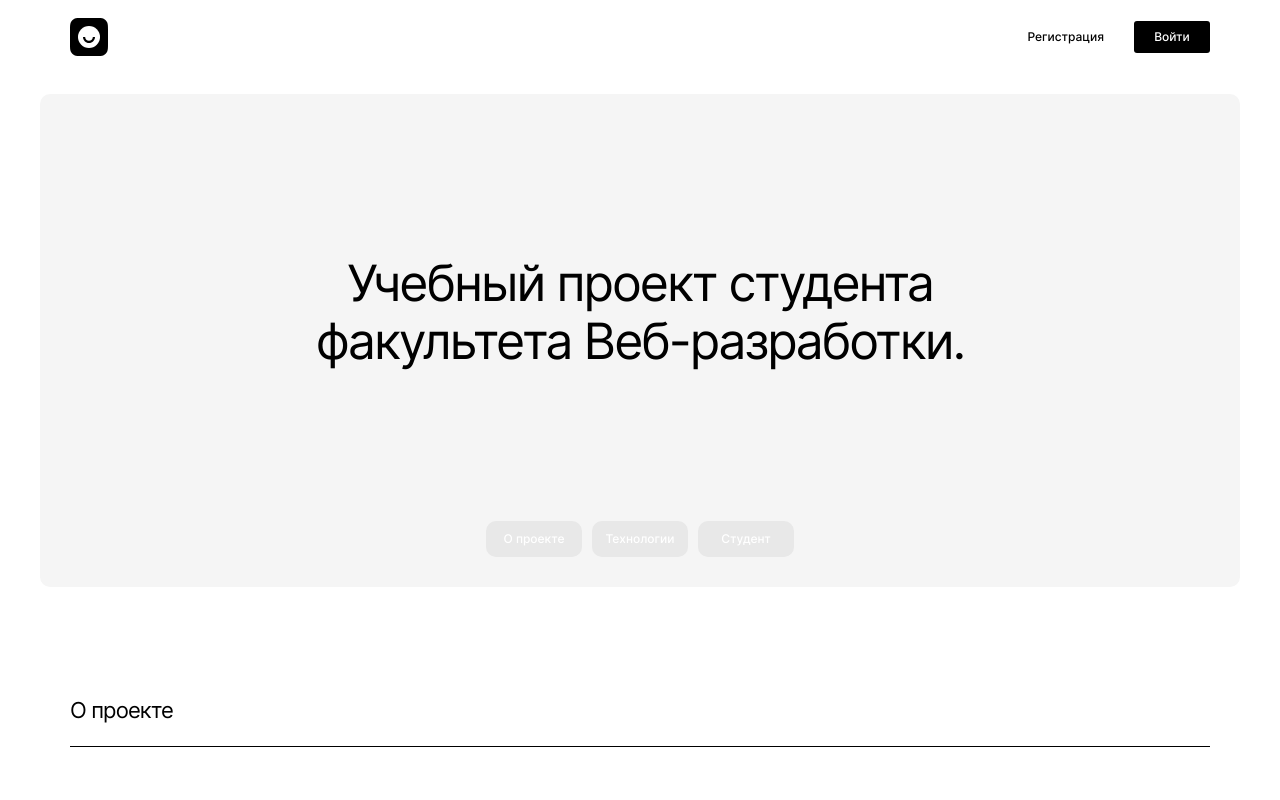
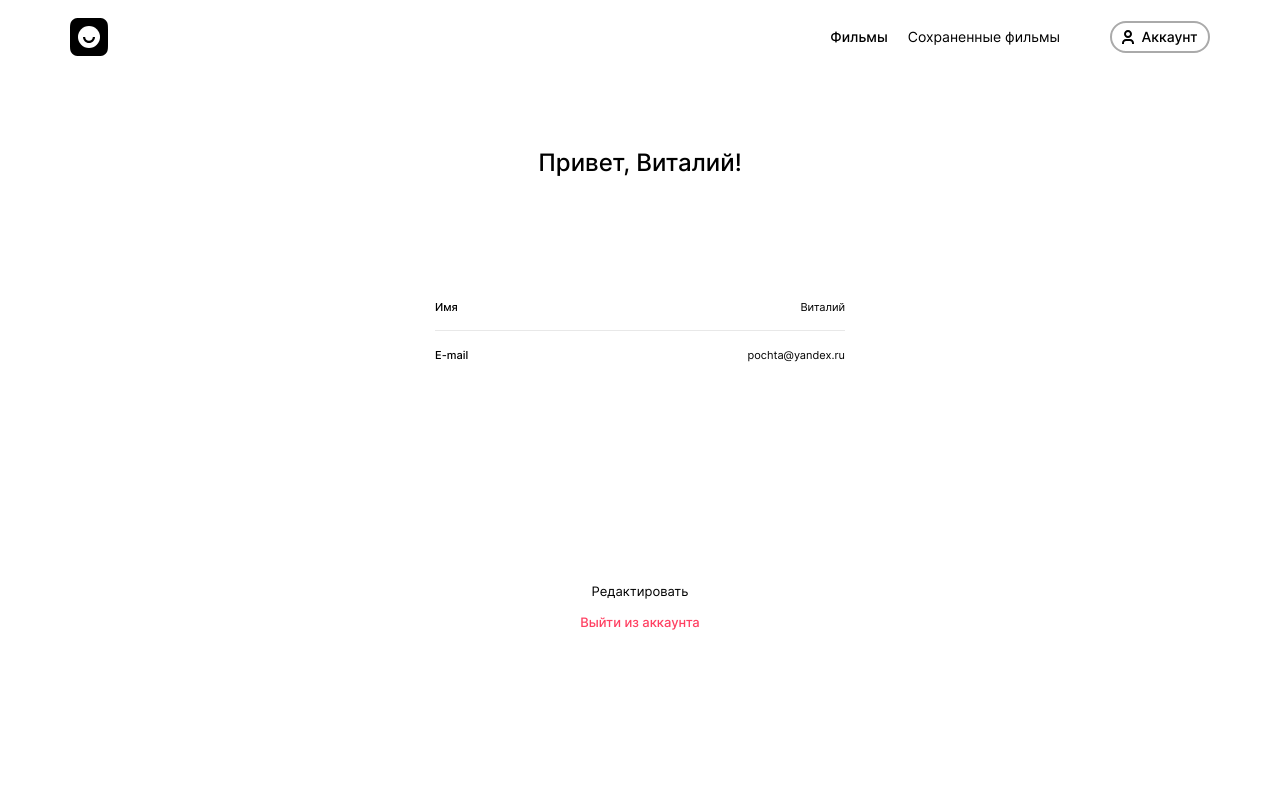
Before and after one commit to AlexTolevich/movies-explorer-frontend, a React (Create React App) app: page /profile in a window 1280 px wide. Before the commit this address led to /. Shown: the top 800 px of the page. Built offline with nearby package versions, Linux system fonts and the light colour scheme.

Commit message:
feat: develop a component of the Profile

```diff
--- a/src/components/App/App.js
+++ b/src/components/App/App.js
@@ -5,6 +5,7 @@ import './App.css';
 import Main                                   from '../Main/Main.js';
 import Movies                                 from '../Movies/Movies.js';
 import SavedMovies                            from '../SavedMovies/SavedMovies.js';
+import Profile                                from '../Profile/Profile.js';
 import {movies}                               from '../../utils/demo_movies.js';
 import {savedMovies}                          from '../../utils/saved_movies.js'
 
@@ -13,6 +14,15 @@ function App() {
   return (
     <div className="app">
       <Routes>
+
+        <Route path="/profile"
+               element={
+                 <Profile
+                   loggedIn={true}
+                   userName={'Виталий'}
+                 />
+               }
+        />
 
         <Route path="/movies"
                element={
--- a/src/components/Profile/Profile.css
+++ b/src/components/Profile/Profile.css
@@ -0,0 +1,85 @@
+.profile {
+  min-height: 626px;
+  padding: 74px 70px 70px;
+  display: flex;
+  flex-direction: column;
+  align-items: center;
+  box-sizing: border-box;
+}
+
+.profile__header {
+  margin: 0 auto;
+  font-weight: 500;
+  font-size: 24px;
+  line-height: 1.21;
+  padding-bottom: 124px;
+}
+
+.profile__form {
+  display: flex;
+  flex-direction: column;
+  width: 410px;
+  justify-content: center;
+
+}
+
+.profile__input-container {
+  display: flex;
+  justify-content: space-between;
+  padding: 0 0 16px;
+  border-bottom: solid 1px #e8e8e8;
+}
+
+.profile__input-container:last-of-type {
+  padding: 18px 0 0;
+  border-bottom: none;
+}
+
+.profile__label {
+  font-weight: 500;
+  font-size: 11px;
+  line-height: 1.18;
+}
+
+.profile__input {
+  font-weight: 400;
+  font-size: 11px;
+  line-height: 1.18;
+  text-align: right;
+  background-color: #fff;
+  color: #000;
+  border: none;
+  outline: none;
+  flex-grow: 1;
+  padding: 0 0 0 4px;
+}
+
+.profile__input::placeholder{
+  color: #000;
+  background-color: #fff;
+}
+
+.profile__error {
+  font-weight: 400;
+  font-size: 11px;
+  line-height: 1.18;
+  text-align: right;
+  color: #ff4062;
+}
+
+.profile__edit-btn {
+  font-weight: 400;
+  font-size: 13px;
+  line-height: 1.23;
+  background: none;
+  border: none;
+  margin: 220px 0 14px;
+}
+
+.profile__signout {
+  font-weight: 500;
+  font-size: 13px;
+  line-height: 1.23;
+  color: #ff4062;
+  text-decoration: none;
+}
--- a/src/components/Profile/Profile.js
+++ b/src/components/Profile/Profile.js
@@ -0,0 +1,51 @@
+import './Profile.css'
+import Header from '../Header/Header.js';
+import {Link} from 'react-router-dom';
+
+function Profile({loggedIn, userName}) {
+  return (
+    <>
+      <Header loggedIn={loggedIn}/>
+      <div className="profile">
+        <h2 className="profile__header">Привет, {userName}!</h2>
+        <form className="profile__form">
+          <div className="profile__input-container">
+            <label className="profile__label">Имя</label>
+            <input
+              aria-label="Ваше имя"
+              name="profile-name"
+              id="profile-name"
+              className="profile__input"
+              placeholder={userName}
+              minLength="2"
+              // value={email}
+              // onChange={handleChangeEmail}
+              required
+            />
+          </div>
+          <span id="name-error" className="profile__error"/>
+          <div className="profile__input-container">
+            <label className="profile__label">E-mail</label>
+            <input
+              aria-label="Ваша почта"
+              type="Email"
+              name="email"
+              id="email"
+              className="profile__input"
+              placeholder="pochta@yandex.ru"
+              minLength="6"
+              // value={email}
+              // onChange={handleChangeEmail}
+              required
+            />
+          </div>
+          <span id="email-error" className="profile__error"/>
+          <button type="submit" className="profile__edit-btn">Редактировать</button>
+        </form>
+        <Link className="profile__signout" to="/signin">Выйти из аккаунта</Link>
+      </div>
+    </>
+  )
+}
+
+export default Profile
--- a/src/components/SavedMovies/SavedMovies.js
+++ b/src/components/SavedMovies/SavedMovies.js
@@ -7,7 +7,7 @@ import React          from 'react';
 
 function SavedMovies({loggedIn, movies}) {
   return (
-    <div className="saved-movies">
+    <div>
       <Header loggedIn={loggedIn}/>
       <SearchForm/>
       <MoviesCardList movies={movies}/>
```
